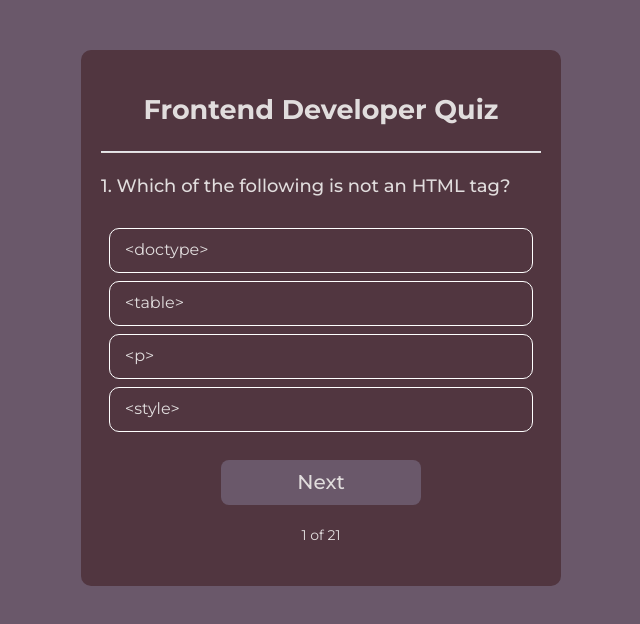
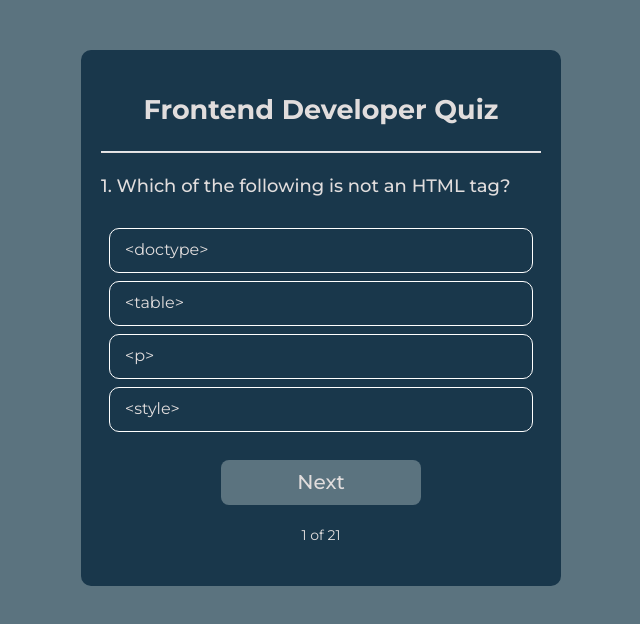
Before and after one commit to PaulinaDyrek/Frontend-Quiz, a React (Vite) app: page / in a window 1280 px wide. Shown: the top 624 px of the page, without its empty margins (319-959 px from the left). Built offline with nearby package versions, Linux system fonts and the light colour scheme.

Commit message:
new color

```diff
--- a/src/components/Button/Button.jsx
+++ b/src/components/Button/Button.jsx
@@ -3,7 +3,7 @@ export function Button({ onClick, children }) {
     <>
       <button
         onClick={onClick}
-        className="m-auto w-[200px] h-[45px] bg-lavenda  text-grey text-[20px] font-medium rounded-[8px] cursor-pointer"
+        className="m-auto w-[200px] h-[45px] bg-ocean  text-grey text-[20px] font-medium rounded-[8px] cursor-pointer"
       >
         {children}
       </button>
--- a/src/components/Quiz/Quiz.jsx
+++ b/src/components/Quiz/Quiz.jsx
@@ -56,7 +56,7 @@ export function Quiz() {
     setResult(false);
   };
   return (
-    <div className="sm: w-[320px] h-full lg:w-[480px] lg:h-full m-auto mt-[50px] flex flex-col bg-brown text-grey gap-5 rounded-[10px] py-10 px-[20px]">
+    <div className="sm: w-[320px] h-full lg:w-[480px] lg:h-full m-auto mt-[50px] flex flex-col bg-darkblue text-grey gap-5 rounded-[10px] py-10 px-[20px]">
       <h1 className="sm: text-[20px] lg:text-[27px] font-bold m-auto ">
         Frontend Developer Quiz
       </h1>
--- a/src/index.css
+++ b/src/index.css
@@ -12,5 +12,5 @@ body {
   font-family: "Montserrat", "Helvetica Neue";
   height: 100vh;
   overflow: hidden;
-  background: rgb(106, 88, 106);
+  background: rgb(91, 115, 127);
 }
--- a/tailwind.config.js
+++ b/tailwind.config.js
@@ -1,15 +1,12 @@
 /** @type {import('tailwindcss').Config} */
 export default {
-  content: [
-    "./index.html",
-    "./src/**/*.{js,ts,jsx,tsx}",
-  ],
+  content: ["./index.html", "./src/**/*.{js,ts,jsx,tsx}"],
   theme: {
     extend: {
       colors: {
-        brown: "rgb(81, 54, 64)",
+        darkblue: "rgb(25, 55, 75)",
         grey: "rgb(225, 221, 221)",
-        lavenda: "rgb(106, 88, 106)",
+        ocean: "rgb(91, 115, 127)",
       },
     },
   },
```
